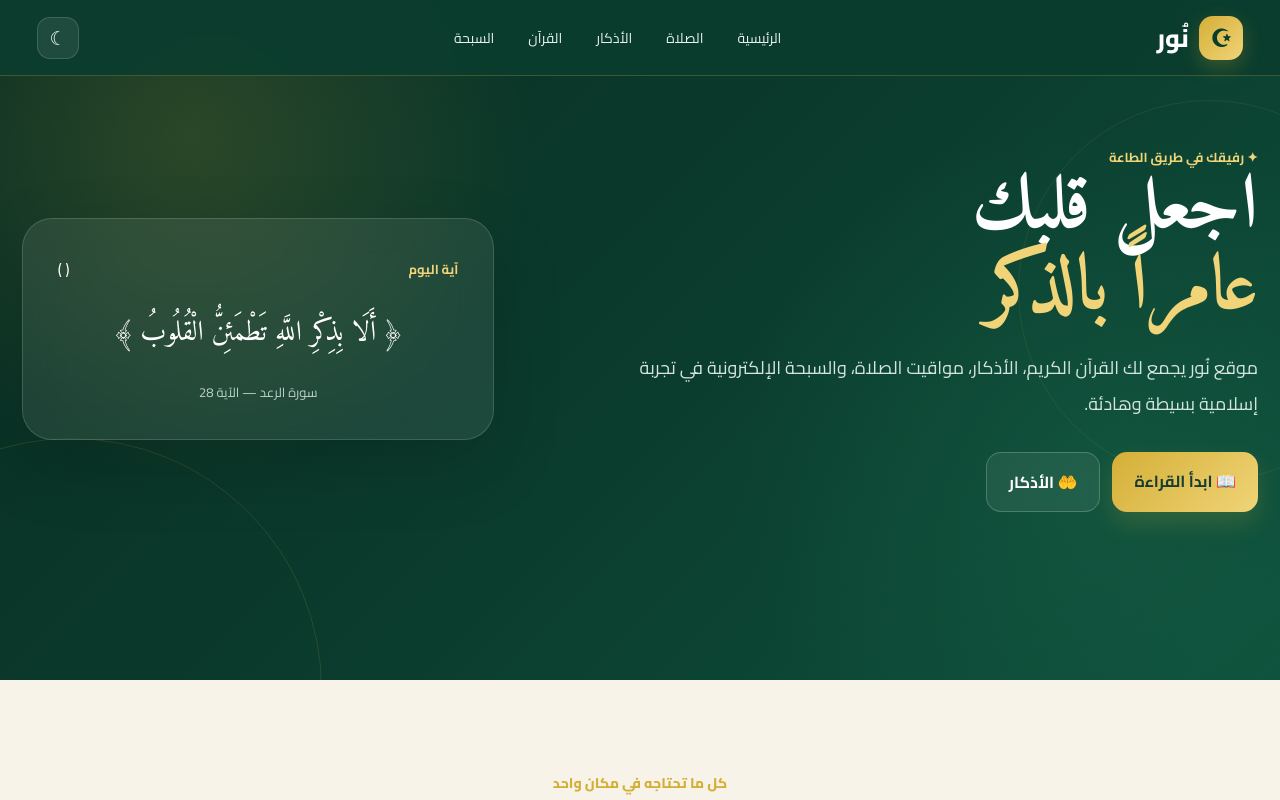
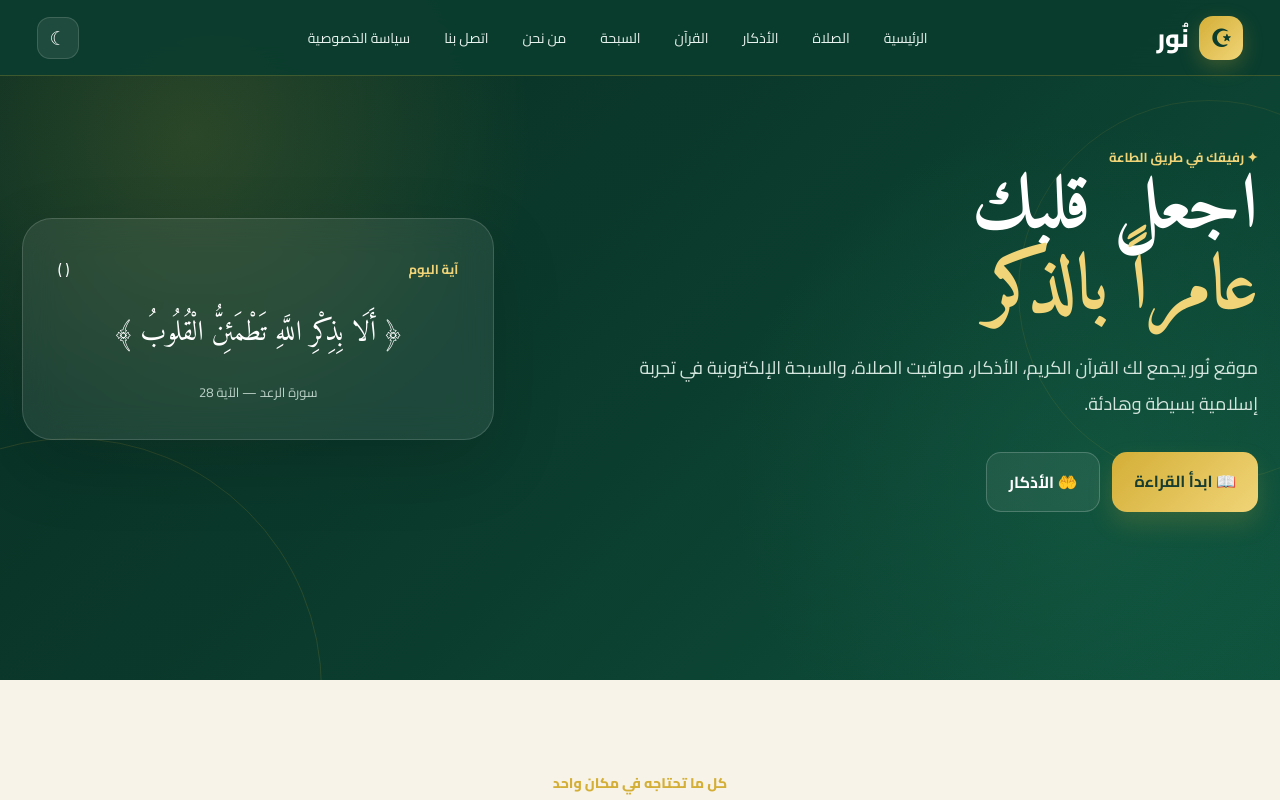
Before and after one commit to noor-islamic/noor-islamic, a plain HTML site: page index.html in a window 1280 px wide. Shown: the top 800 px of the page. Drawn offline with Linux system fonts and the light colour scheme.

Commit message:
Update index.html

```diff
--- a/index.html
+++ b/index.html
@@ -822,7 +822,11 @@ body.dark footer p{
         <a href="#azkar">الأذكار</a>
         <a href="#quran">القرآن</a>
         <a href="#tasbeeh">السبحة</a>
-    </div>
+        <a href="about.html">من نحن</a>
+        <a href="contact.html">اتصل بنا</a>
+        <a href="privacy.html">سياسة الخصوصية</a>
+    </div>
+
 
     <div class="nav-actions">
         <button class="icon-btn" onclick="toggleDark()" title="الوضع الليلي">☾</button>
```
